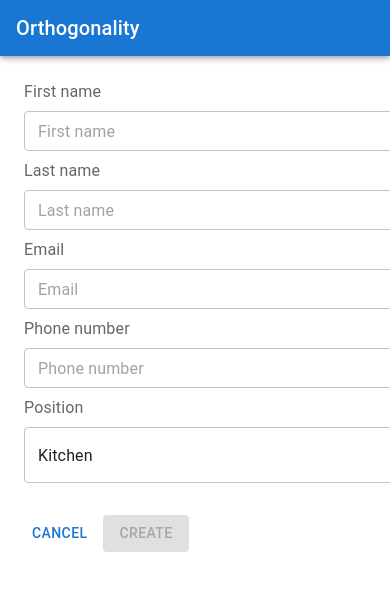
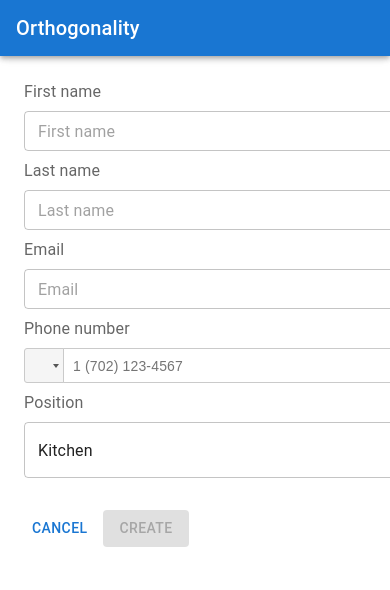
Before and after one commit to alastairzotos/orthogonality, a Next.js app in the folder apps/client/: page /staff-members/1/create in a window 390 px wide. Shown: the top 590 px of the page. Built offline with nearby package versions, Linux system fonts and the light colour scheme.

Commit message:
Phone number input

```diff
--- a/apps/client/package.json
+++ b/apps/client/package.json
@@ -20,7 +20,8 @@
     "react": "^18",
     "react-dom": "^18",
     "react-hook-form": "^7.51.4",
-    "react-hook-form-mui": "^7.0.0"
+    "react-hook-form-mui": "^7.0.0",
+    "react-phone-input-2": "^2.15.1"
   },
   "devDependencies": {
     "@types/node": "^20",
--- a/apps/client/src/components/staff-member-form.tsx
+++ b/apps/client/src/components/staff-member-form.tsx
@@ -5,6 +5,8 @@ import { CreateStaffMemberDto, staffMemberPositionTypes, staffMemberSchema } fro
 import { useRouter } from "next/router";
 import React from "react";
 import { Controller, useForm } from "react-hook-form";
+import PhoneInput from "react-phone-input-2";
+import 'react-phone-input-2/lib/style.css'
 
 interface Props {
   submitTitle: string;
@@ -67,13 +69,16 @@ export const StaffMemberForm: React.FC<Props> = ({ submitTitle, staffMember, onC
       />
 
       <FormLabel>Phone number</FormLabel>
-      <TextField
-        {...register('phoneNumber')}
-        variant="outlined"
-        size="small"
-        placeholder="Phone number"
-        helperText={errors.phoneNumber && errors.phoneNumber.message}
-        error={!!errors.phoneNumber}
+      <Controller
+        name="phoneNumber"
+        control={control}
+        render={({ field: { onChange, value } }) => (
+          <PhoneInput
+            inputStyle={{ width: '100%' }}
+            value={value}
+            onChange={onChange}
+          />
+        )}
       />
 
       <FormLabel>Position</FormLabel>
```
Also changed, not shown: 1 other file (tests, documents, lock files or other folders).
